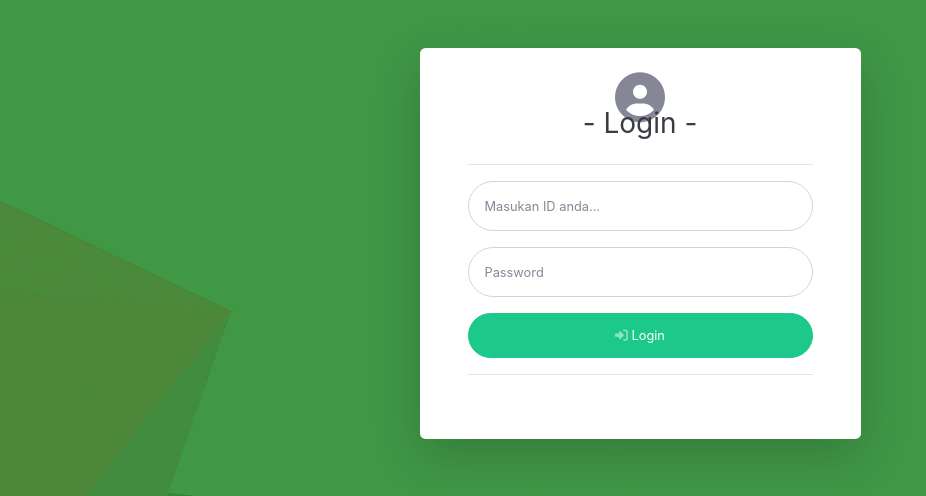
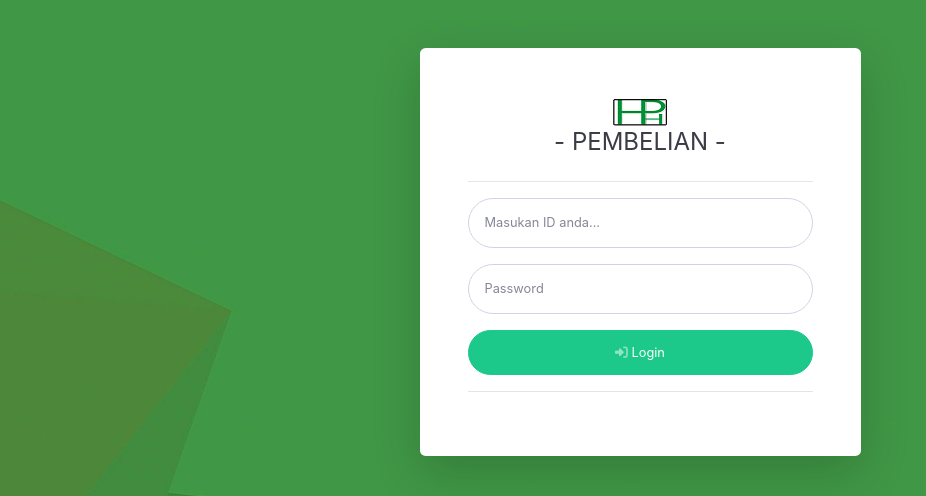
Before and after one commit to nabuchiide/Fitri_proj, a PHP site: page /view/login.php in a window 1280 px wide. Shown: the top 496 px of the page, without its empty margins (0-926 px from the left). Run offline with PHP 8.4, Linux system fonts and the light colour scheme; some libraries are stand-ins or nearby versions.

Commit message:
up
safras

```diff
--- a/view/login.php
+++ b/view/login.php
@@ -50,8 +50,8 @@
                 <div class="col-lg-12">
                 <div class="p-5">
                   <div class="text-center">
-                    <h1> <i class="fas fa-fw fa-user-circle fa-lg"></i> </h1>
-                    <h1 class="h3 text-gray-900 mb-4 font-weight">- Login -</h1>
+                    <img src="../atribut/img/harapan1.png" alt="" srcset="">
+                    <h1 class="h4 text-gray-900 mb-4 font-weight">- PEMBELIAN -</h1>
                   </div>
                   <hr>
                   <form class="user" method="post">
```
Also changed, not shown: atribut/img/anjing_1.jpg (deleted), atribut/img/bg-1.jpg (deleted).
